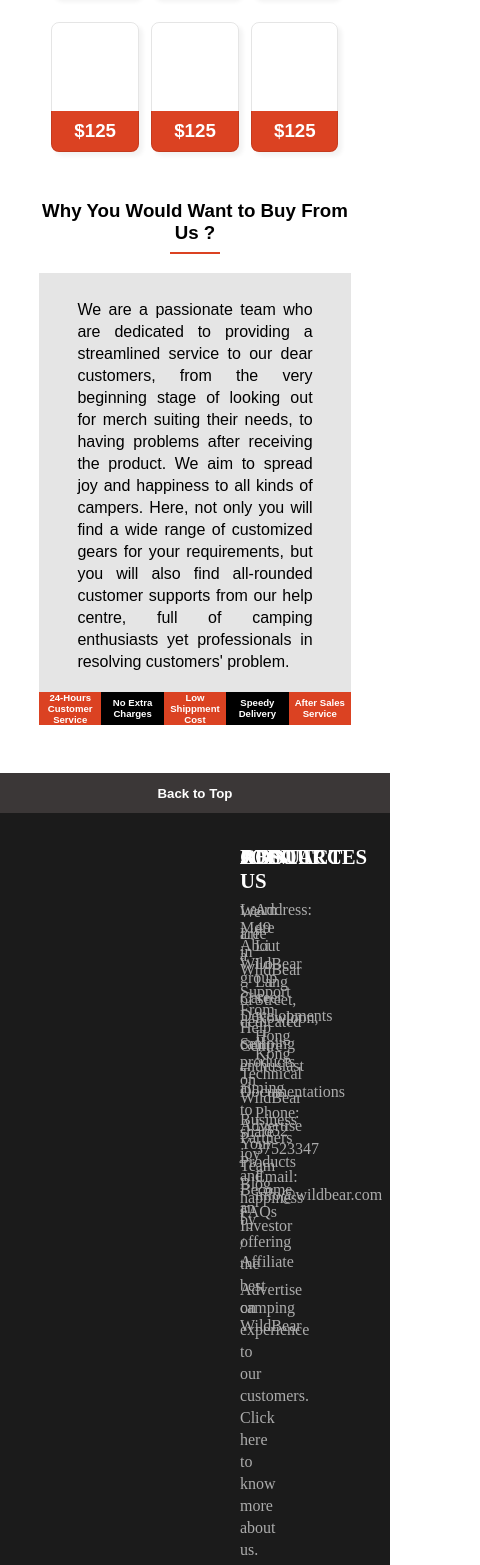
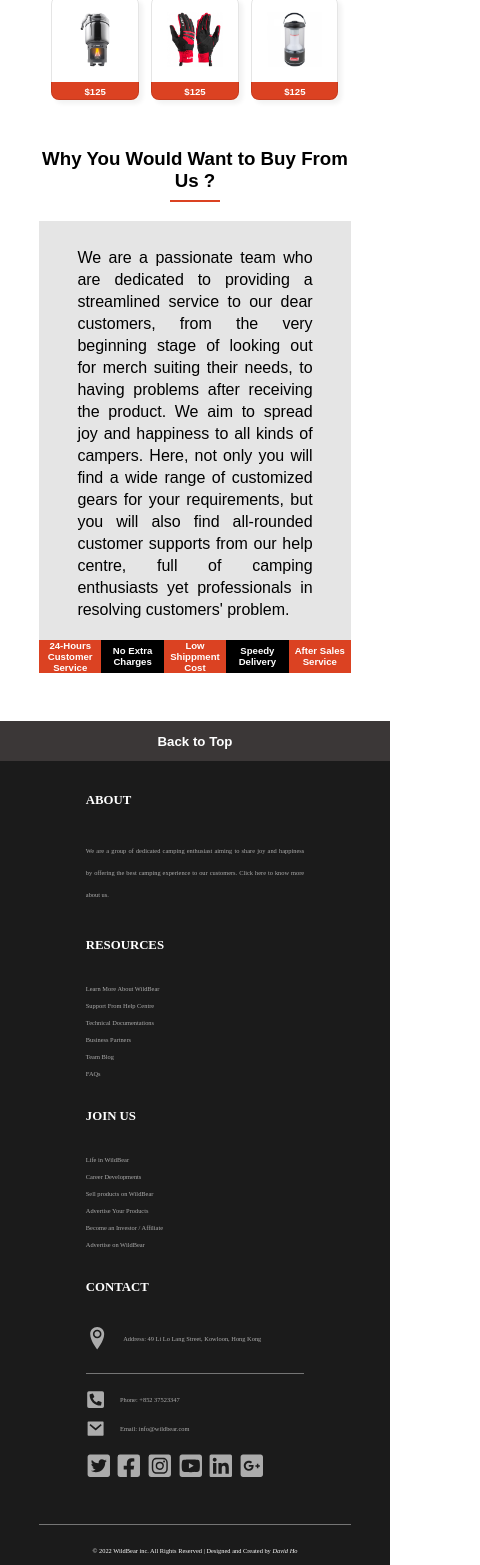
Before and after one commit to davidjpy/wildbear, a React (Create React App) app in the folder frontend/: page / in a window 390 px wide. Shown: the part 2282-3847 px from the top of the page, 480 px wide, since content can reach past the window. Built offline with nearby package versions, Linux system fonts and the light colour scheme.

Commit message:
Change footer css

```diff
--- a/frontend/src/components/Footer.js
+++ b/frontend/src/components/Footer.js
@@ -27,7 +27,7 @@ const Footer = () => {
                 </div>
                 <div className='footer__section'>
                     <h4 className='footer__text footer__text--header'>RESOURCES</h4>
-                    <div className='footer__section footer__section--body'>
+                    <div className='footer__body'>
                         <p className='footer__text footer__text--link'>Learn More About WildBear</p>
                         <p className='footer__text footer__text--link'>Support From Help Centre</p>
                         <p className='footer__text footer__text--link'>Technical Documentations</p>
@@ -38,7 +38,7 @@ const Footer = () => {
                 </div>
                 <div className='footer__section'>
                     <h4 className='footer__text footer__text--header'>JOIN US</h4>
-                    <div className='footer__section footer__section--body'>
+                    <div className='footer__body'>
                         <p className='footer__text footer__text--link'>Life in WildBear</p>
                         <p className='footer__text footer__text--link'>Career Developments</p>
                         <p className='footer__text footer__text--link'>Sell products on WildBear</p>
@@ -49,21 +49,21 @@ const Footer = () => {
                 </div>
                 <div className='footer__section'>
                     <h4 className='footer__text footer__text--header'>CONTACT</h4>
-                    <div className='footer__section footer__section--body'>
-                        <div className='footer__section footer__section--inline'>
+                    <div className='footer__body'>
+                        <div className='footer__inline'>
                             <ImLocation2 className='footer__icon footer__icon--location' />
                             <p className='footer__text footer__text--link' style={{ width: '80% ' }}>Address: 49 Li Lo Lang Street, Kowloon, Hong Kong</p>
                         </div>
                         <div className='footer__divider' />
-                        <div className='footer__section footer__section--inline'>
+                        <div className='footer__inline'>
                             <FaPhoneSquareAlt className='footer__icon footer__icon--inline' />
                             <p className='footer__text footer__text--link' style={{ width: '80% ' }}>Phone: +852 37523347</p>
                         </div>
-                        <div className='footer__section footer__section--inline'>
+                        <div className='footer__inline'>
                             <RiMailFill className='footer__icon footer__icon--inline' />
                             <p className='footer__text footer__text--link' style={{ width: '80% ' }}>Email: info@wildbear.com</p>
                         </div>
-                        <div className='footer__section footer__section--inline' style={{ gap: '5px' }}>
+                        <div className='footer__inline' style={{ gap: '5px' }}>
                             <FaTwitterSquare className='footer__icon footer__icon--media' />
                             <FaFacebookSquare className='footer__icon footer__icon--media' />
                             <FaInstagramSquare className='footer__icon footer__icon--media' />
@@ -76,7 +76,7 @@ const Footer = () => {
             </div>
             <div className='footer__disclaimer'>
                 <div className='footer__divider' />
-                <div className='footer__section--inline'>
+                <div className='footer__wrapper'>
                     <p className='footer__text footer__text--disclaimer' style={{ flex: 1 }}>&#xa9; 2022 WildBear inc. All Rights Reserved | Designed and Created by <span className='footer__text footer__text--disclaimer-link footer__text--disclaimer-italic'>David Ho</span></p>
                     <p className='footer__text footer__text--disclaimer'><span className='footer__text footer__text--disclaimer-link'>Terms of Use</span> | <span className='footer__text footer__text--disclaimer-link'>Privacy Policy</span> | <span className='footer__text footer__text--disclaimer-link'>License Agreement</span></p>
                 </div>
--- a/frontend/src/components/Layout.css
+++ b/frontend/src/components/Layout.css
@@ -32,7 +32,6 @@
     height: 100%;
     width: 16.67%;
 }
-
 
 .nav__tab--inactive:hover {
     background-color: rgba(187, 187, 187, 0.5);
@@ -70,25 +69,26 @@ a:-webkit-any-link {
     color: white;
     cursor: pointer;
 }
+
 .footer__bar {
-    padding: 0 15rem 1rem 15rem;
+    width: 70%;
     display: flex;
     justify-content: space-between;
+    margin: auto;
+    padding-bottom: 2rem;
 }
 
 .footer__section {
-    width: 18%;
+    width: 20%;
 }
 
-.footer__section--body {
-    width: 100%;
+.footer__body {
     display: flex;
     flex-direction: column;
     gap: 10px;
 }
 
-.footer__section--inline {
-    width: 100%;
+.footer__inline {
     display: flex;
     align-items: center;
     gap: 15px;
@@ -149,8 +149,14 @@ a:-webkit-any-link {
 }
 
 .footer__disclaimer {
-    padding: 2rem 15rem 3rem 15rem;
-    text-align: center;
+    width: 70%;
+    margin: auto;
+    padding-bottom: 2rem;
+}
+
+.footer__wrapper {
+    display: flex;
+    align-items: center;
 }
 
 .footer__text--disclaimer {
@@ -169,3 +175,74 @@ a:-webkit-any-link {
 .footer__text--disclaimer-link:hover {
     text-decoration: underline;
 }
+
+@media screen and (max-width: 1600px) {
+    .footer__bar {
+        width: 90%;
+    }
+
+    .footer__disclaimer {
+        width: 90%;
+    }
+}
+
+@media screen and (max-width: 1250px) {
+    .footer__bar {
+        width: 95%;
+    }
+
+    .footer__disclaimer {
+        width: 95%;
+    }
+
+    .footer__text {
+        font-size: 0.8rem;
+    }
+
+    .footer__text--header {
+        font-size: 1rem;
+    }
+
+    .footer__icon--media {
+        font-size: 1.6rem;
+    }
+}
+
+@media screen and (max-width: 950px) {
+    .footer__text {
+        font-size: 0.4rem;
+    }
+
+    .footer__text--header {
+        font-size: 0.8rem;
+    }
+
+    .footer__section {
+        width: 22%;
+    }
+}
+
+@media screen and (max-width: 750px) {
+    .footer__bar {
+        flex-direction: column;
+        width: 80%;
+    }
+
+    .footer__disclaimer {
+        width: 80%;
+    }
+
+    .footer__section {
+        width: 70%;
+        margin: auto;
+    }
+
+    .footer__wrapper {
+        flex-direction: column;
+    }
+
+    .footer__text--disclaimer {
+        padding: 1rem 0;
+        color: white;
+    }
+}
--- a/frontend/src/pages/HomePage.css
+++ b/frontend/src/pages/HomePage.css
@@ -391,9 +391,6 @@
 }
 
 @media screen and (max-width: 1350px) {
-}
-
-@media screen and (max-width: 1350px) {
     .imageboard {
         flex-direction: column;
         align-items: center;
@@ -496,6 +493,27 @@
     background-color: #DB4222;
     border-radius: 0 0 8px 8px;
     margin-top: -5px;
+}
+
+@media screen and (max-width: 950px) {
+    .newproducts__image {
+        padding: 1rem;
+    }
+
+    .newproducts__pricetag {
+        font-size: 0.8rem;
+    }
+}
+
+@media screen and (max-width: 500px) {
+    .newproducts__image {
+        padding: 1rem;
+    }
+
+    .newproducts__pricetag {
+        padding: 0.2rem;
+        font-size: 0.6rem;
+    }
 }
 
 /* =========================================
```
